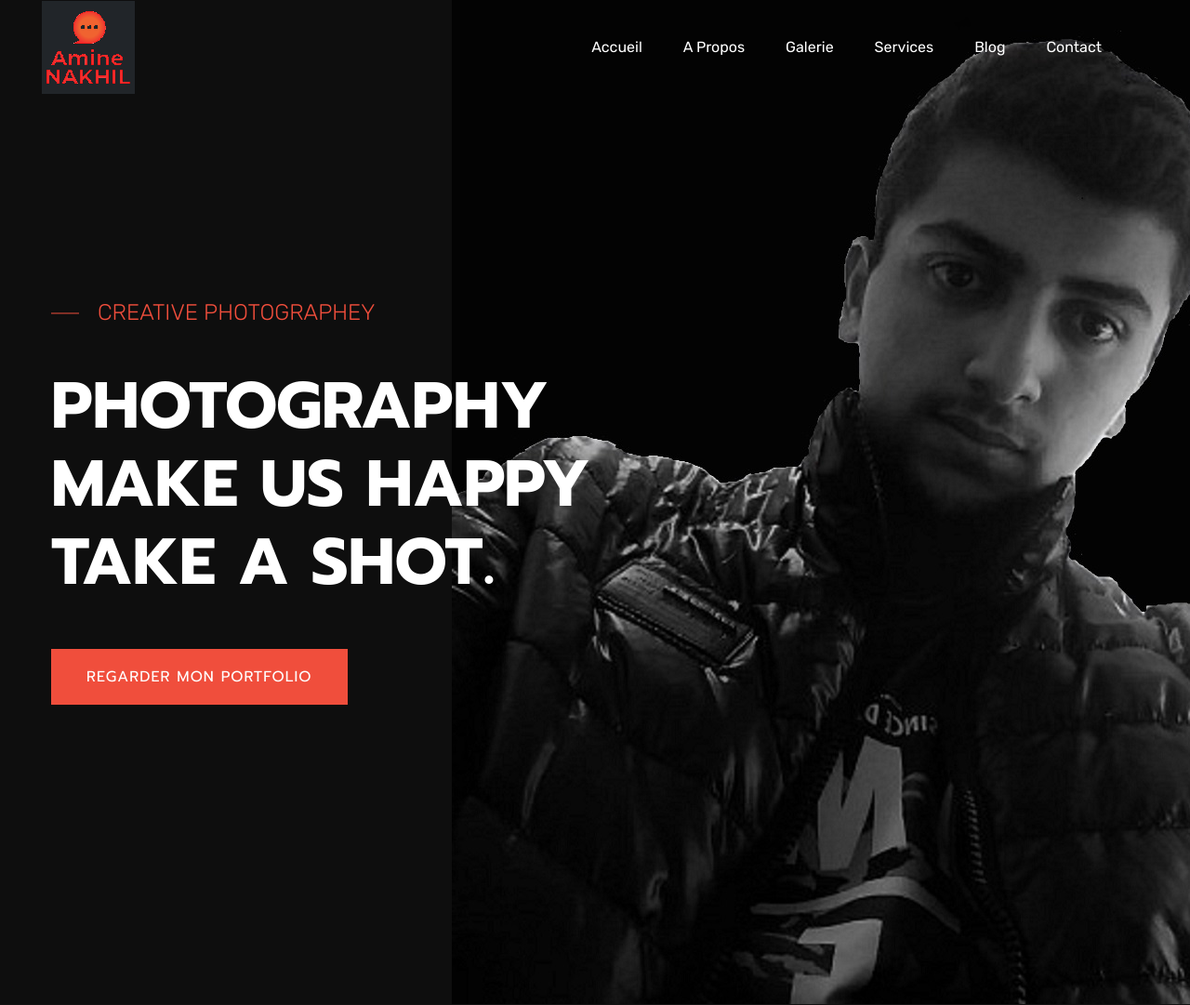
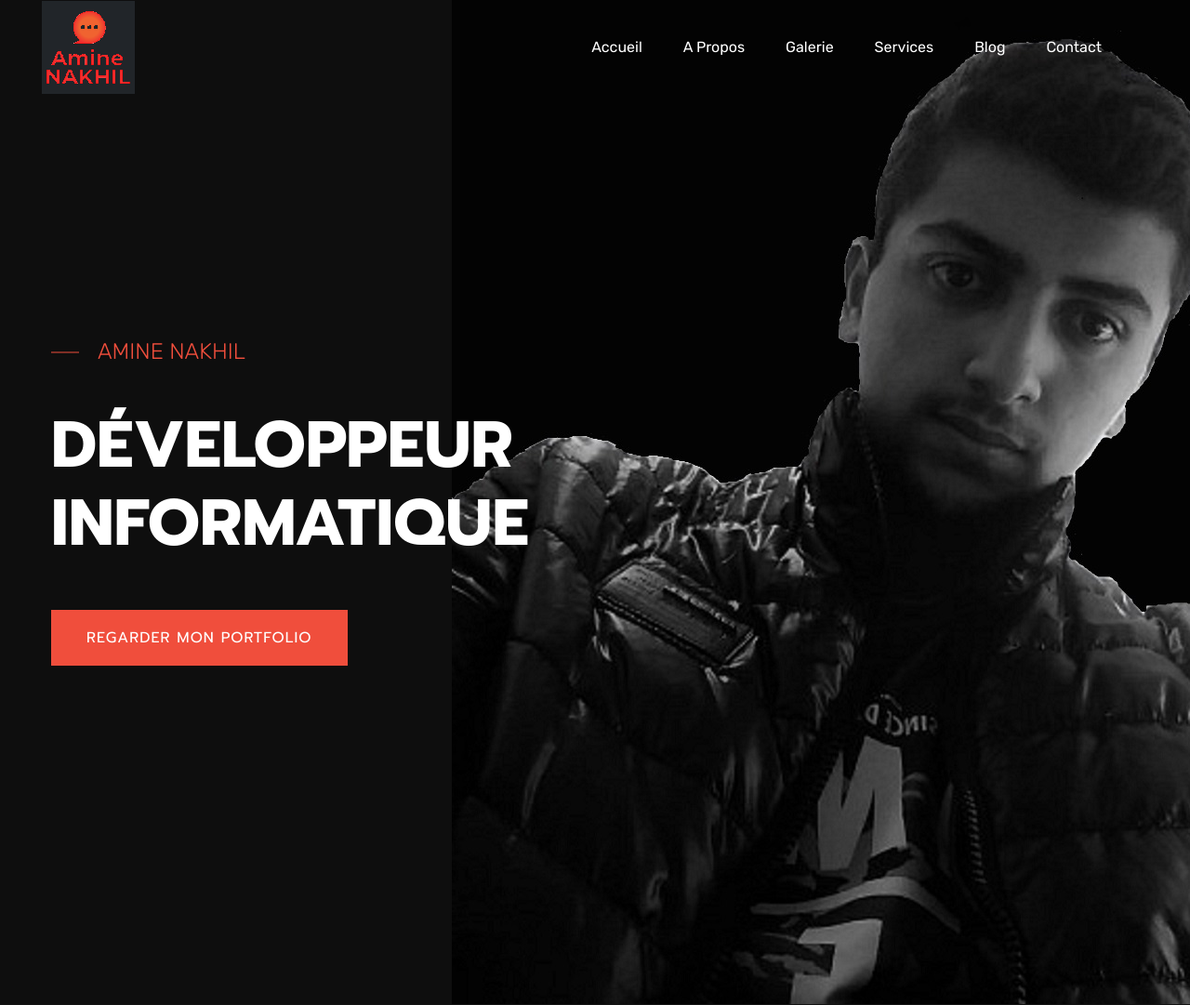
Before and after one commit to Amine372/veille_technologique, a PHP site: page / in a window 1280 px wide. Shown: the top 1081 px of the page at 93% size. Run offline with PHP 8.4, Linux system fonts and the light colour scheme; some libraries are stand-ins or nearby versions.

Commit message:
Update index.php

```diff
--- a/index.php
+++ b/index.php
@@ -90,8 +90,8 @@
                     <div class="row">
                         <div class="col-xl-7 col-lg-7 col-md-8">
                             <div class="hero__caption">
-                                <span data-animation="fadeInUp" data-delay=".4s">Creative Photographey</span>
-                                <h1 data-animation="fadeInUp" data-delay=".6s">Photography Make us happy Take a shot.</h1>
+                                <span data-animation="fadeInUp" data-delay=".4s">Amine NAKHIL</span>
+                                <h1 data-animation="fadeInUp" data-delay=".6s">Développeur informatique</h1>
                                 <!-- Hero-btn -->
                                 <div class="hero__btn">
                                     <a href="assets/televerssements/Portefeuille de compétences SLAM.pdf" class="btn hero-btn"  data-animation="fadeInLeft" data-delay=".8s"> Regarder mon Portfolio</a>
@@ -302,7 +302,7 @@
                 <div class="col-lg-6">
                     <!-- Section Tittle -->
                     <div class="section-tittle mb-30">
-                        <h2>Take a look <br>at our achivment</h2>
+                        <h2>Mon niveau de <br> formation</h2>
                         <p>Excepteur sint occaecat cupidatat. irure dolor in.</p>
                         <a href="#" class="btn">Get Start</a>
                     </div>
```
